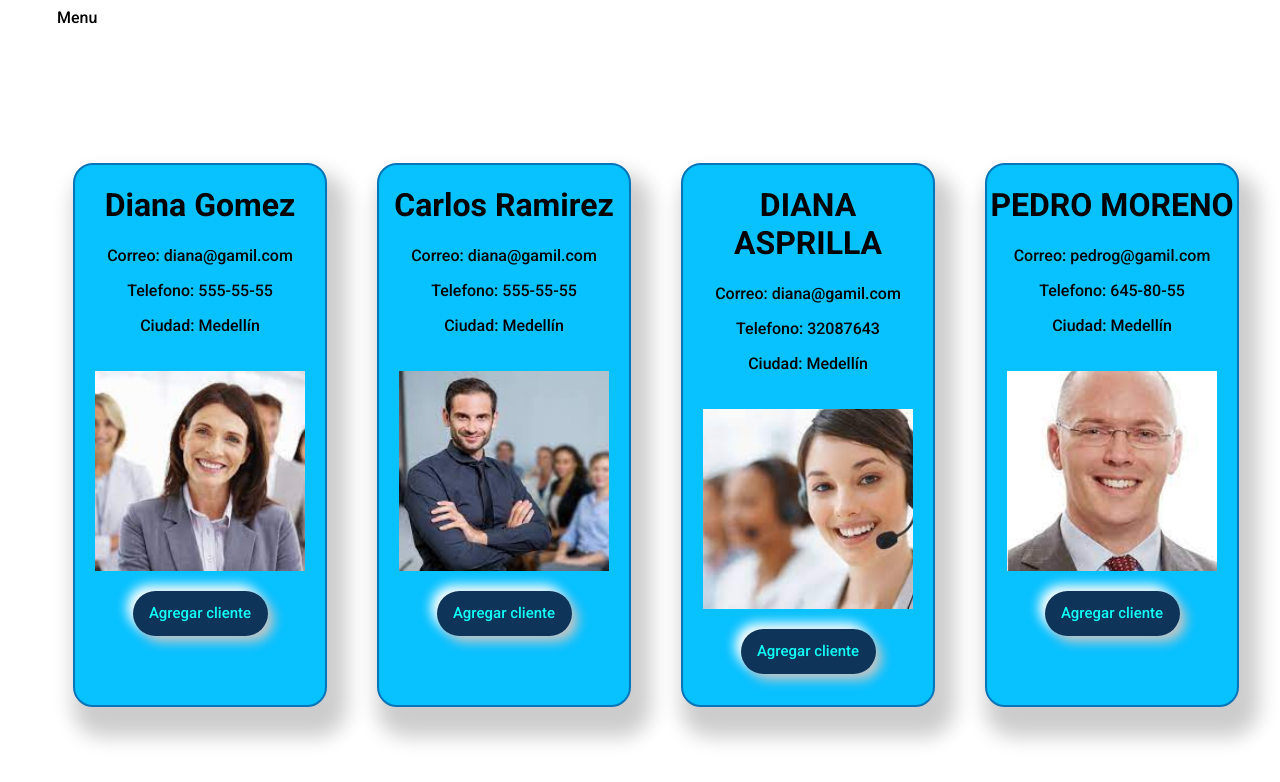
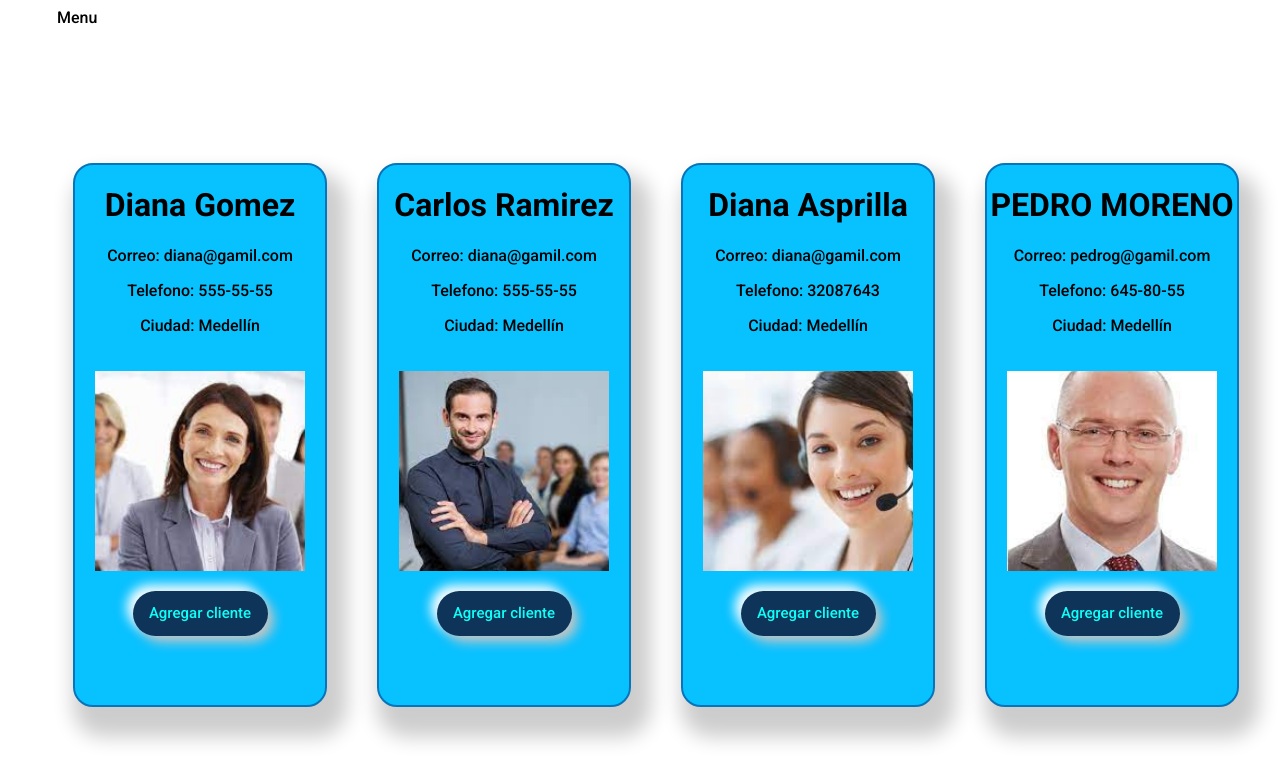
Before and after one commit to santiagor06/taller-evaluativo, a React (Vite) app: page / in a window 1280 px wide. Shown: the top 782 px of the page. Built offline with nearby package versions, Linux system fonts and the light colour scheme.

Commit message:
cambio texto clientes

```diff
--- a/src/Componentes/Clientes/Clientes.jsx
+++ b/src/Componentes/Clientes/Clientes.jsx
@@ -28,7 +28,7 @@ const Clientes = () => {
                     <button>Agregar cliente</button>
                 </div>
                 <div class="card">
-                    <h1>DIANA ASPRILLA</h1>
+                    <h1>Diana Asprilla</h1>
                     <p>Correo: diana@gamil.com</p>
                     <p>Telefono: 32087643</p>
                     <p>Ciudad: Medellín</p>
```
